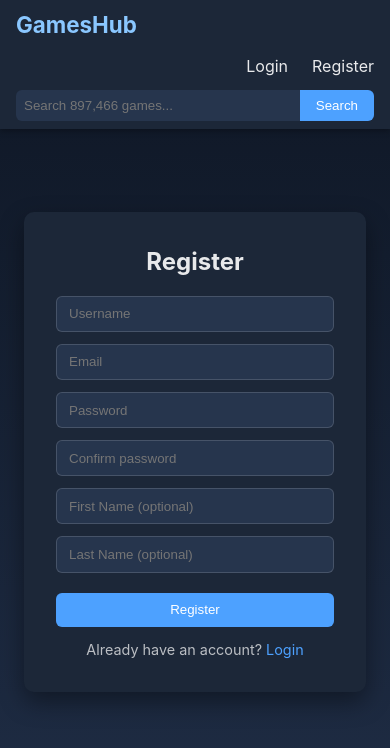
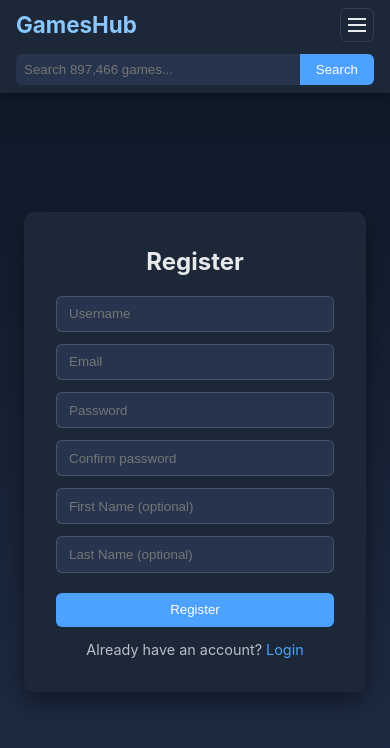
Before and after one commit to lra2001/games-hub, a React (Vite) app in the folder frontend/: page /register in a window 390 px wide. Shown: the top 748 px of the page. Built offline with nearby package versions, Linux system fonts and the light colour scheme; no server answers.

Commit message:
Add hamburger menu for mobile
- Add Profile as a link in header
- Add hamburger menu for mobile
- Add relevant styling

```diff
--- a/frontend/src/components/Header.jsx
+++ b/frontend/src/components/Header.jsx
@@ -1,3 +1,4 @@
+import { useState } from "react";
 import { Link, useNavigate } from "react-router-dom";
 import { useAuth } from "../auth/AuthContext.jsx";
 import { AVATAR_MAP } from "../constants/avatars";
@@ -5,10 +6,12 @@ import { AVATAR_MAP } from "../constants/avatars";
 export default function Header() {
   const { user, logout } = useAuth();
   const navigate = useNavigate();
+  const [menuOpen, setMenuOpen] = useState(false);
 
   function handleLogout() {
     logout();
     navigate("/login");
+    setMenuOpen(false);
   }
 
   function handleSearch(e) {
@@ -16,6 +19,7 @@ export default function Header() {
     const query = e.target.search.value.trim();
     if (query) {
       navigate(`/search?query=${encodeURIComponent(query)}`);
+      setMenuOpen(false);
     }
   }
 
@@ -30,38 +34,77 @@ export default function Header() {
 
   return (
     <header className="header">
-      {/* Logo – goes to /dashboard if logged in, otherwise home */}
+      <div className="header-top">
+        {/* Logo */}
         <div className="logo">
           <Link to="/">GamesHub</Link>
         </div>
 
-      {/* Search bar */}
-      <form onSubmit={handleSearch} className="search-form">
-        <input name="search" type="text" placeholder="Search 897,466 games..." />
+        {/* Search – center on desktop, full row on mobile */}
+        <form
+          onSubmit={handleSearch}
+          noValidate
+          className="search-form header-search"
+        >
+          <input
+            name="search"
+            type="text"
+            placeholder="Search 897,466 games..."
+          />
           <button type="submit">Search</button>
         </form>
 
-      {/* Right side - auth controls */}
-      <div className="auth-links">
+        {/* Right side: avatar + menu */}
+        <div className="header-right">
+          {user && (
+            <button
+              type="button"
+              className="header-avatar-button"
+              onClick={() => {
+                navigate("/dashboard/profile");
+                setMenuOpen(false);
+              }}
+            >
+              {avatarUrl ? (
+                <img src={avatarUrl} alt="avatar" className="header-avatar" />
+              ) : (
+                <span className="header-username">{displayName}</span>
+              )}
+            </button>
+          )}
+
+          {/* Hamburger (always present, but hidden via CSS on desktop) */}
+          <button
+            type="button"
+            className="header-menu-toggle"
+            onClick={() => setMenuOpen((prev) => !prev)}
+            aria-label="Toggle navigation"
+          >
+            <span />
+            <span />
+            <span />
+          </button>
+
+          {/* Auth links */}
+          <nav className={`auth-links ${menuOpen ? "open" : ""}`}>
             {user ? (
               <>
-            {/* Dashboard shortcut */}
-            <Link to="/dashboard">Dashboard</Link>
+                <Link to="/dashboard" onClick={() => setMenuOpen(false)}>
+                  Dashboard
+                </Link>
 
-            {/* Profile Link (avatar OR name) */}
-            <div>
-              <Link to="/dashboard/profile">
-              {avatarUrl ? (
-                <img src={avatarUrl} alt="avatar" className="header-avatar"/>
-              ) : (
-                <span>{displayName}</span>
-              )}
+                {/* Profile */}
+                <Link
+                  to="/dashboard/profile"
+                  onClick={() => setMenuOpen(false)}
+                  className="auth-profile-link"
+                >
+                  Profile
                 </Link>
-            </div>
 
-            {/* Logout button */}
                 <button
                   type="button"
+                  className="header-logout"
                   onClick={handleLogout}
                 >
                   Logout
@@ -69,12 +112,19 @@ export default function Header() {
               </>
             ) : (
               <>
-            <Link to="/login">Login</Link>
-            <Link to="/register" style={{ marginLeft: "1rem" }}>
+                <Link to="/login" onClick={() => setMenuOpen(false)}>
+                  Login
+                </Link>
+                <Link
+                  to="/register"
+                  onClick={() => setMenuOpen(false)}
+                >
                   Register
                 </Link>
               </>
             )}
+          </nav>
+        </div>
       </div>
     </header>
   );
--- a/frontend/src/styles/global.css
+++ b/frontend/src/styles/global.css
@@ -142,6 +142,20 @@ a:hover {
   z-index: 1000;
 }
 
+.header-top {
+  display: flex;
+  align-items: center;
+  width: 100%;
+  gap: 1rem;
+}
+
+.header-right {
+  display: flex;
+  align-items: center;
+  gap: 0.75rem;
+  margin-left: auto; /* pushes auth area to the far right */
+}
+
 /* Logo */
 .header .logo a {
   font-size: 1.4rem;
@@ -180,6 +194,29 @@ a:hover {
   background: var(--color-accent-hover);
 }
 
+/* Hamburger (hidden by default – desktop only) */
+.header-menu-toggle {
+  display: none;
+  flex-direction: column;
+  justify-content: center;
+  align-items: center;
+  width: 34px;
+  height: 34px;
+  border-radius: 6px;
+  border: 1px solid var(--border-medium);
+  background: transparent;
+  cursor: pointer;
+  padding: 4px;
+}
+
+.header-menu-toggle span {
+  display: block;
+  width: 18px;
+  height: 2px;
+  background: var(--color-text);
+  margin: 2px 0;
+}
+
 /* Auth links */
 
 .auth-links {
@@ -216,6 +253,15 @@ a:hover {
   object-fit: cover;
   border: 2px solid var(--color-accent);
   box-shadow: 0 0 6px rgba(0,0,0,0.25);
+}
+
+.header-avatar-button {
+  border: none;
+  background: transparent;
+  padding: 0;
+  display: flex;
+  align-items: center;
+  cursor: pointer;
 }
 
 /* Logout button */
@@ -1073,29 +1119,56 @@ button.danger:hover:not(:disabled) {
     padding-bottom: 0.5rem;
   }
 
+  .header-top {
+    width: 100%;
+    flex-wrap: wrap;
+    row-gap: 0.5rem;
+  }
+
   .header .logo {
-  flex: 1 0 100%;
-  margin-bottom: 0.25rem;
+    flex: 0 0 auto;
   }
 
   .header .search-form {
     order: 3;
     flex: 1 0 100%;
     margin: 0.25rem 0 0;
+    max-width: 100%;
   }
 
+  .header-right {
+    margin-left: auto;
+  }
+
+  /* Show hamburger on mobile */
+  .header-menu-toggle {
+    display: inline-flex;
+  }
+
+  /* Auth links become a dropdown, hidden by default */
   .header .auth-links {
     order: 2;
+    position: absolute;
+    top: calc(var(--header-height) - 4px);
+    right: 0.75rem;
+    display: none;
+    flex-direction: column;
+    align-items: flex-start;
+    gap: 0.5rem;
+    padding: 0.6rem 0.8rem;
+    border-radius: 8px;
+    background: var(--color-surface);
+    box-shadow: 0 8px 20px rgba(0,0,0,0.5);
+    z-index: 1100;
+  }
+
+  .header .auth-links.open {
     display: flex;
-  align-items: center;
-  gap: 0.5rem;
-  margin-left: auto;
   }
 
   .header-avatar {
     width: 28px;
     height: 28px;
-}
   }
 
   .dashboard-container {
@@ -1132,3 +1205,4 @@ button.danger:hover:not(:disabled) {
     flex: 1 0 auto;
     text-align: center;
   }
+}
```
Lines whose indentation alone changed are shown as unchanged.
